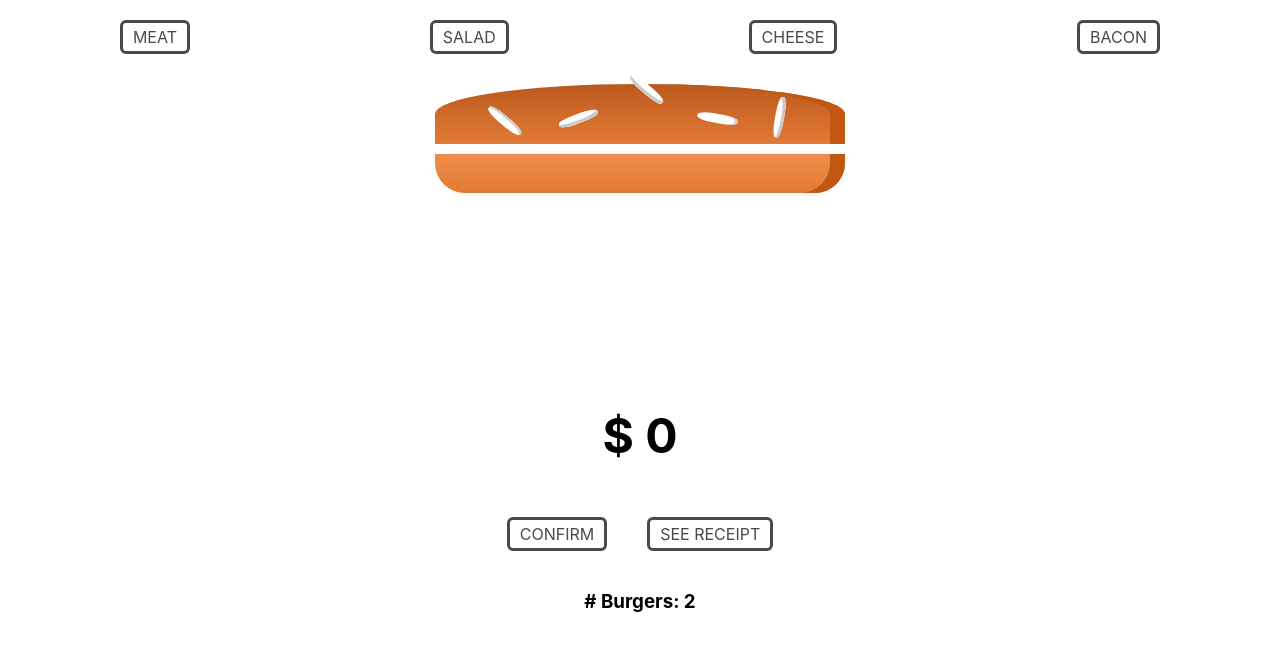
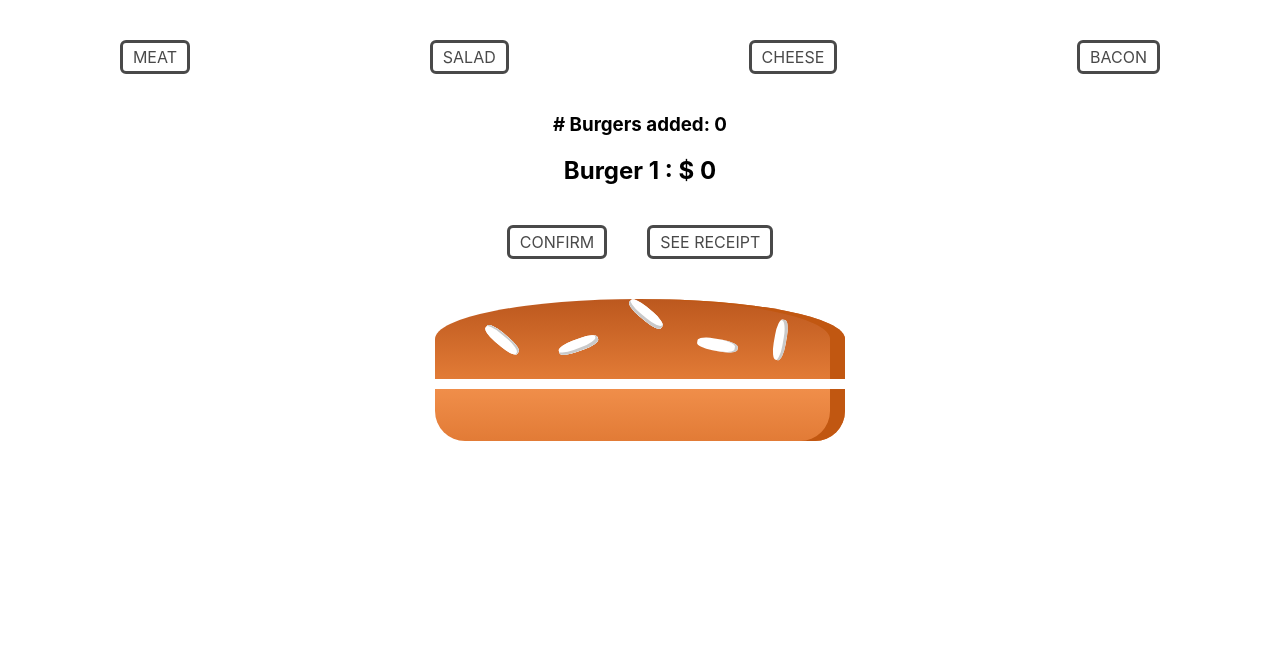
Before and after one commit to MarioHdpz/ejercicios-react-redux, a React (Create React App) app: page / in a window 1280 px wide. Shown: the top 650 px of the page. Built offline with nearby package versions, Linux system fonts and the light colour scheme.

Commit message:
Move exercise 3 elements

```diff
--- a/src/App.css
+++ b/src/App.css
@@ -9,8 +9,7 @@
 
 .burger {
   width: 40%;
-  height: 300px;
-  overflow: hidden;
+  height: 400px;
   margin: auto;
 }
 
@@ -129,10 +128,15 @@
 }
 
 .control-panel {
+  margin-top: 20px;
   display: flex;
   align-items: center;
   justify-content: space-around;
   flex-wrap: wrap;
+}
+
+.builder {
+  margin-top: 20px;
 }
 
 .button {
--- a/src/App.js
+++ b/src/App.js
@@ -8,16 +8,16 @@ import Receipt from './components/Receipt';
 
 
 /* Arreglo de precios finales de cada hamburguesa */
-const initialState = [15, 25]
+const initialState = []
 
 const reducer = (state=initialState, action) => {
   switch (action.type) {
     case 'addBurger':
       /** Se agregan nuevos elementos al arreglo
-       * OJO: la acción debe contener una propiedad 'total'
+       * OJO: la acción debe contener una propiedad 'price'
        * que contiene información
        */
-      const newState = state.concat([action.total])
+      const newState = state.concat([action.price])
       return newState;
     default:
       return state;
--- a/src/components/Builder/index.js
+++ b/src/components/Builder/index.js
@@ -5,7 +5,7 @@ import { Link } from "react-router-dom";
 import { connect } from 'react-redux';
 
 // Actions
-const confirmBurger = total => ({
+const confirmBurger = price => ({
   type: 'addBurger',
   /** Se debe mandar información junto con la acción */
 })
@@ -62,11 +62,8 @@ class Builder extends Component {
             this.addIngredient(x);
           }}
         />
-        <Burger
-          ingredients={this.state.ingredients}
-          onIngredientClick={index => this.removeIngredient(index)}
-        />
-        <h1>$ {this.getPrice()}</h1>
+        <h3># Burgers added: {this.props.burgersArray.length}</h3>
+        <h2>Burger {this.props.burgersArray.length + 1} : $ {this.getPrice()}</h2>
         <div
           className="button"
           onClick={() => this.handleConfirm()}>
@@ -75,7 +72,12 @@ class Builder extends Component {
         <Link to="/receipt">
           <div className="button">See receipt</div>
         </Link>
-        <h3># Burgers: {this.props.burgersArray.length}</h3>
+        <div className="builder">
+          <Burger
+            ingredients={this.state.ingredients}
+            onIngredientClick={index => this.removeIngredient(index)}
+          />
+        </div>
       </div>
     );
   }
--- a/src/components/Receipt/index.js
+++ b/src/components/Receipt/index.js
@@ -1,4 +1,5 @@
 import React from 'react';
+import { Link } from 'react-router-dom';
 import { connect } from 'react-redux';
 
 const Receipt = props => {
@@ -8,10 +9,13 @@ const Receipt = props => {
 
     return (
         <div className="container receipt">
-            {props.burgersArray.map( price =>
-                <h2 className="receipt-row">{`1 x $ ${price}`}</h2>
+            {props.burgersArray.map( (price, key) =>
+                <h2 className="receipt-row" key={key}>{`Burger ${key + 1} x $ ${price}`}</h2>
             )}
         <h1>{`Total: $${total}`}</h1>
+        <Link to="/">
+          <div className="button">Return to builder</div>
+        </Link>
         </div>
     )
 }
```
Also changed, not shown: 1 other file (tests, documents, lock files or other folders).
